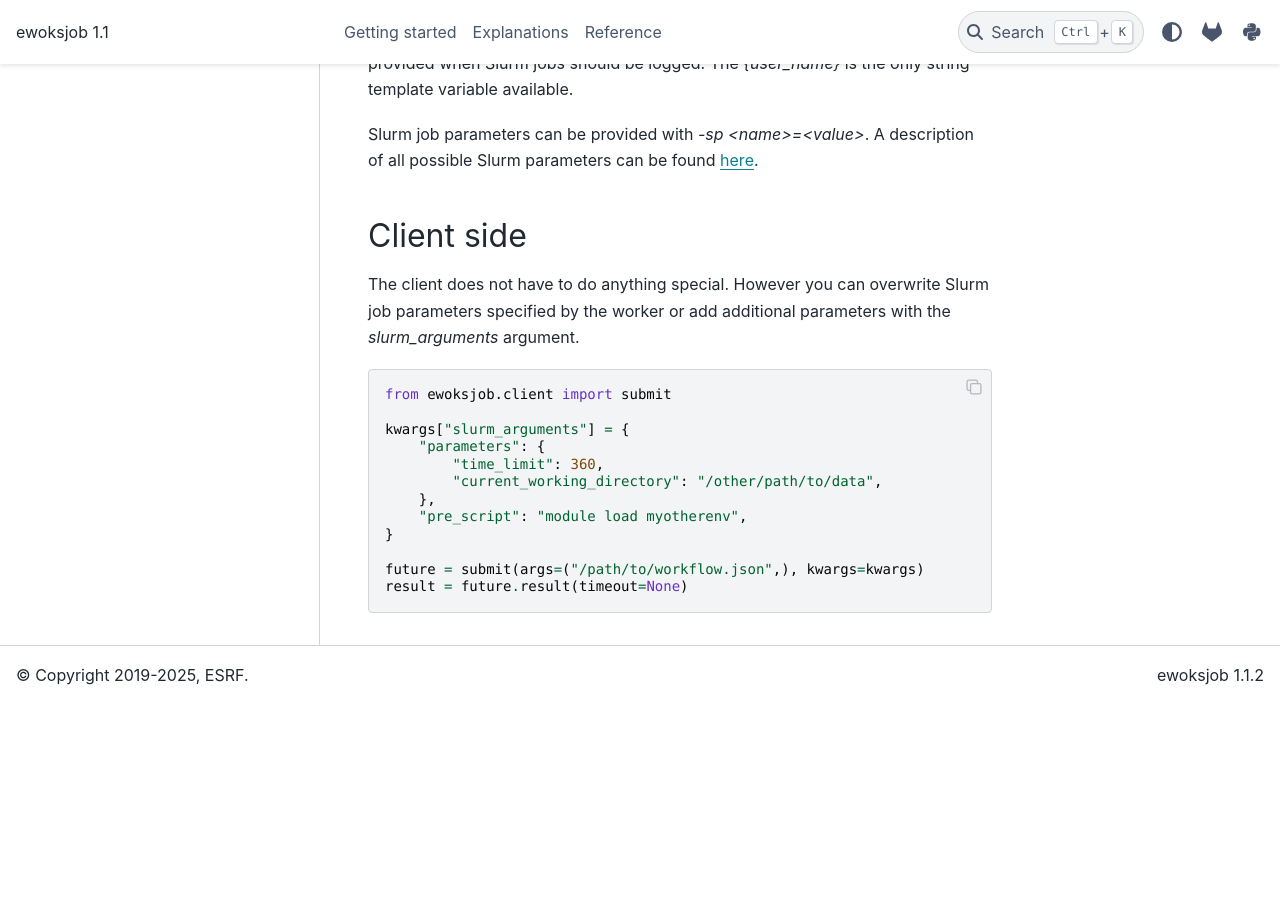
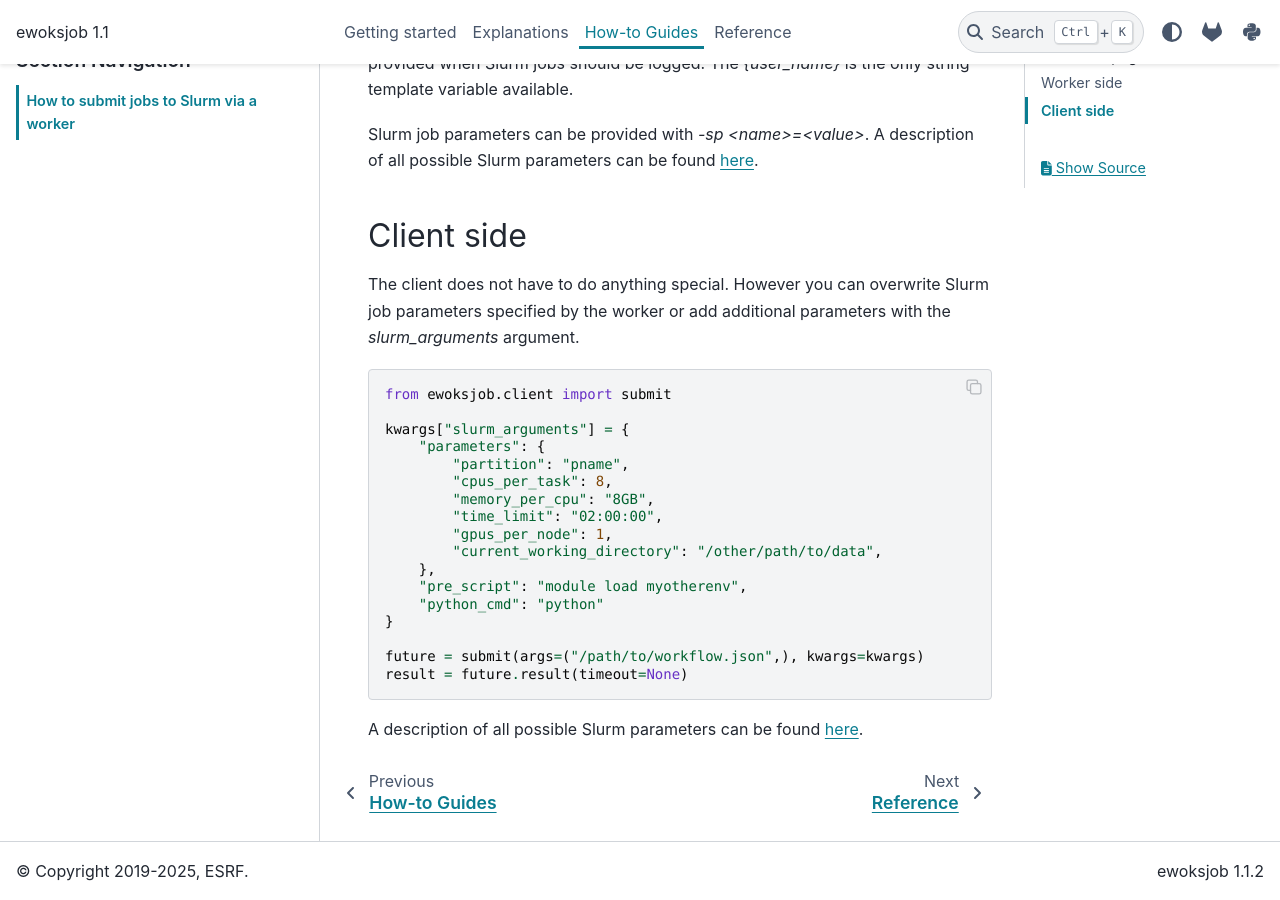
Before and after one commit to ewoks-kit/ewoksjob, a Sphinx documentation site: the page built from doc/howtoguides/slurm.rst, in a window 1280 px wide and 900 px high, scrolled down 1099 px. Built offline with Sphinx 7.4.7 and the PyData theme 0.15.4, drawn with Linux system fonts in a browser that asks for light colours; pages that are not in the unit, such as notebooks, are missing from menus; before the commit the page ends 1803 px from its top, so only the background shows below that.

Commit message:
docs: example with most common slurm parameters

```diff
--- a/doc/howtos/index.rst
+++ b/doc/howtoguides/index.rst
@@ -1,5 +1,5 @@
-How-tos
-=======
+How-to Guides
+=============
 
 .. toctree::
     :maxdepth: 1
--- a/doc/howtos/slurm.rst
+++ b/doc/howtoguides/slurm.rst
@@ -10,7 +10,7 @@ Worker side
 When started with the `--pool=slurm` the worker redirects jobs to a Slurm cluster.
 
 
-.. code:: bash
+.. code-block:: bash
 
     export SLURM_URL="http://..."
     export SLURM_USER="myname"
@@ -26,7 +26,7 @@ Environment variables `SLURM_URL`, `SLURM_USER` and `SLURM_TOKEN` are needed to
 and authenticate with the Slurm frontend. These variables can also be specified through the
 command line interface like this
 
-.. code:: bash
+.. code-block:: bash
 
     ewoksjob worker --pool=slurm -Q slurm -n slurm@id00 \
         --slurm-url=http://... \
@@ -54,17 +54,24 @@ Client side
 The client does not have to do anything special. However you can overwrite Slurm job parameters
 specified by the worker or add additional parameters with the `slurm_arguments` argument.
 
-.. code:: python
+.. code-block:: python
 
     from ewoksjob.client import submit
 
     kwargs["slurm_arguments"] = {
         "parameters": {
-            "time_limit": 360,
+            "partition": "pname",
+            "cpus_per_task": 8,
+            "memory_per_cpu": "8GB",
+            "time_limit": "02:00:00",
+            "gpus_per_node": 1,
             "current_working_directory": "/other/path/to/data",
         },
         "pre_script": "module load myotherenv",
+        "python_cmd": "python"
     }
 
     future = submit(args=("/path/to/workflow.json",), kwargs=kwargs)
     result = future.result(timeout=None)
+
+A description of all possible Slurm parameters can be found `here <https://pyslurmutils.readthedocs.io>`_.
```
